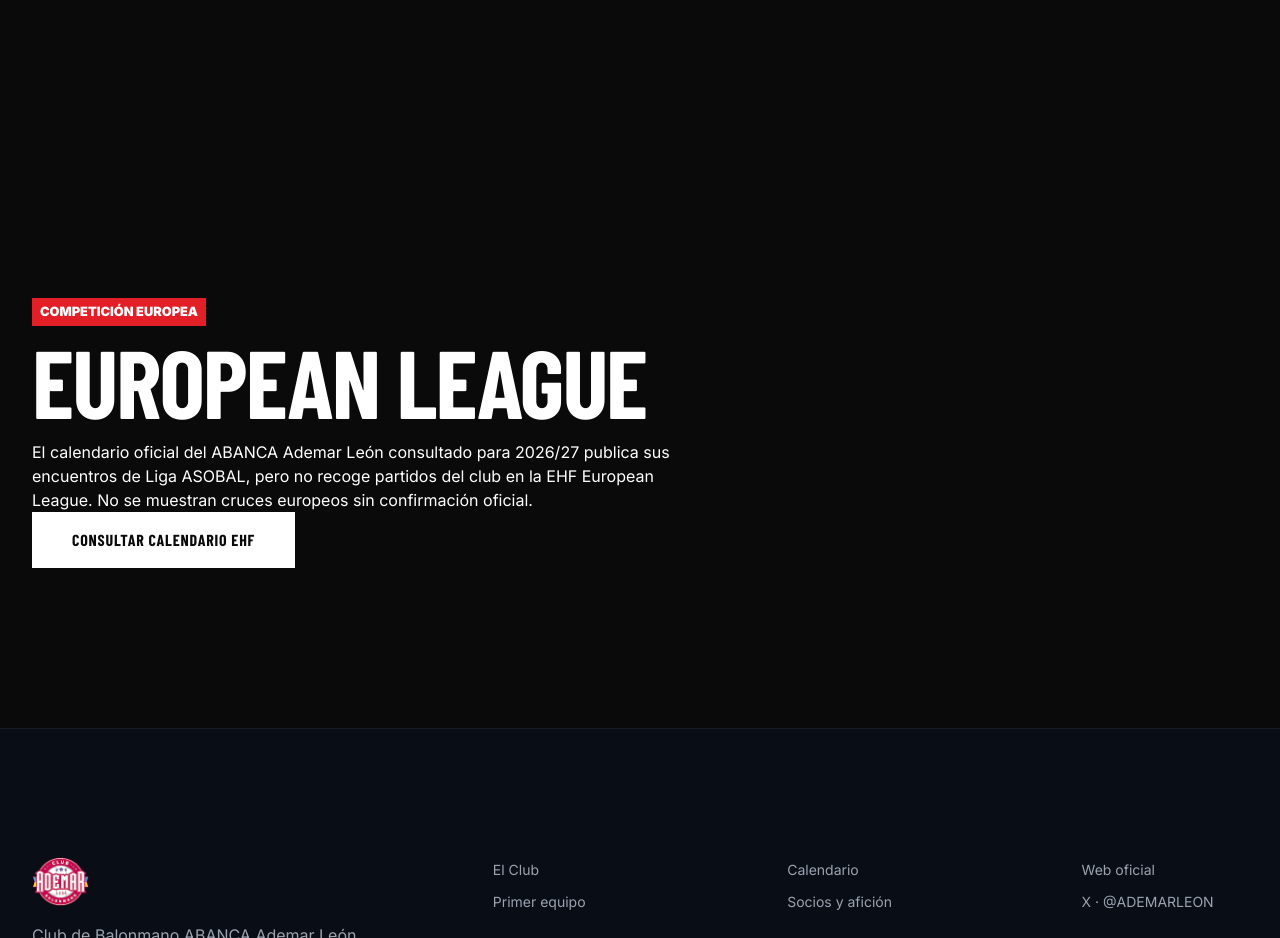
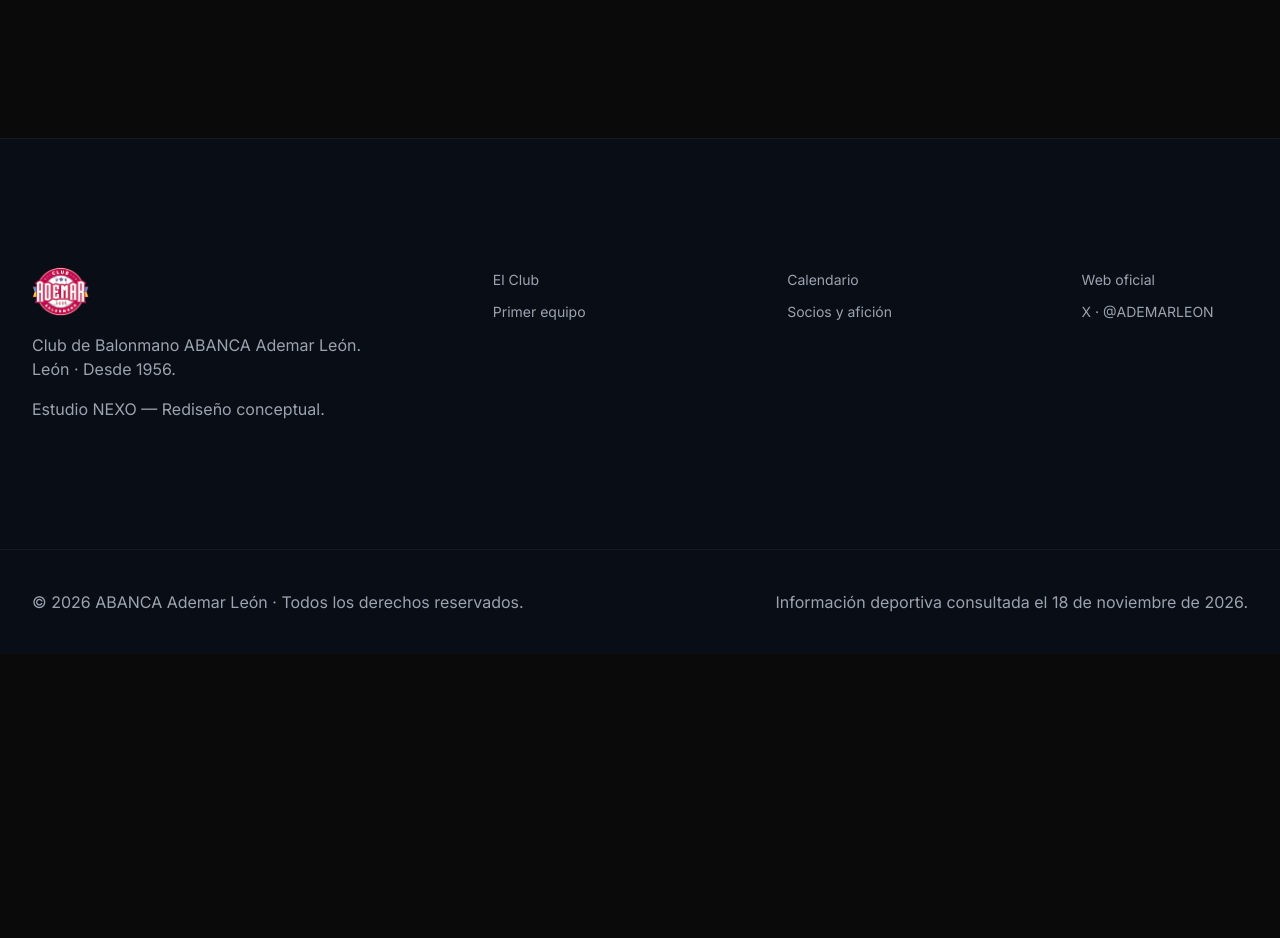
Before and after one commit to alexpunzi/ademar-leon-redesign, a plain HTML site: page index.html in a window 1280 px wide. Shown: the part 3900-4838 px from the top of the page. After the commit the page ends 4554 px from the top, so only its background shows below. Drawn offline with nearby package versions, Linux system fonts and the light colour scheme; a web font is replaced by a local one.

Commit message:
feat(web): eliminar referencias EHF 2026/27

```diff
--- a/index.html
+++ b/index.html
@@ -154,14 +154,6 @@
             </div>
         </section>
 
-        <section class="section-padding bg-red" aria-labelledby="europe-title">
-            <div class="section-container">
-                <p class="tag-red">COMPETICIÓN EUROPEA</p>
-                <h2 class="text-title text-white" id="europe-title">EUROPEAN LEAGUE</h2>
-                <p class="text-white">El calendario oficial del ABANCA Ademar León consultado para 2026/27 publica sus encuentros de Liga ASOBAL, pero no recoge partidos del club en la EHF European League. No se muestran cruces europeos sin confirmación oficial.</p>
-                <a class="btn-elite" href="https://ehfel.eurohandball.com/men/2026-27/matches/" target="_blank" rel="noopener noreferrer">Consultar calendario EHF</a>
-            </div>
-        </section>
     </main>
 
     <footer class="site-footer">
```
Also changed, not shown: partidos.html (+0 -6 lines).
